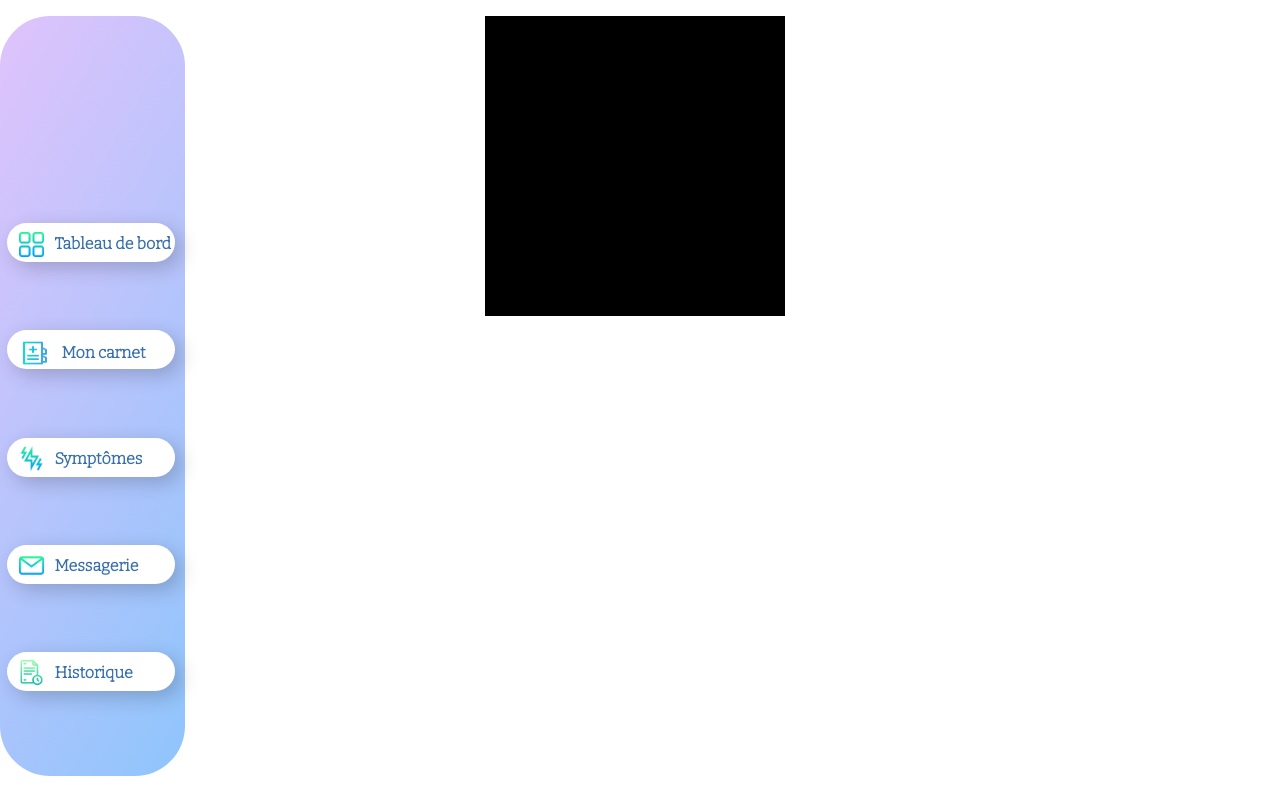
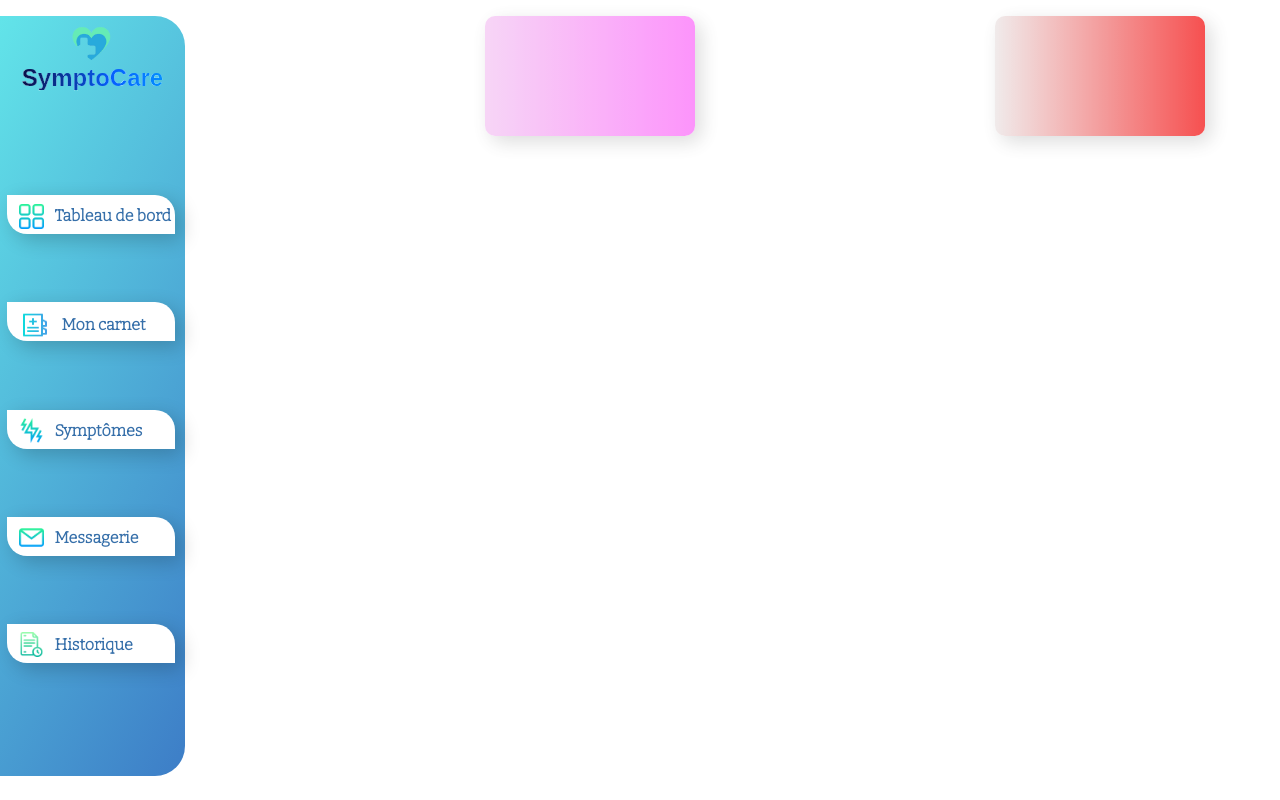
Before and after one commit to Dorian-Guignard/SymptoCare, a React app: page / in a window 1280 px wide. Built offline with nearby package versions, Linux system fonts and the light colour scheme.

Commit message:
tabConstantInterfaceWIP

```diff
--- /dev/null
+++ b/src/components/App/App.css
@@ -0,0 +1,20 @@
+/*Mon fichier app.css*/
+
+.app {
+  max-width: 100%;
+  margin: 1em auto;
+  text-align: center;
+  display: flex;
+}
+
+.container {
+  display: flex;
+  align-items: center;
+  justify-content: space-between; /* Les éléments seront espacés également horizontalement */
+  background-color: #f2f2f2;
+  padding: 20px;
+}
+
+.app.constantTab:nth-child(2) {
+  background: linear-gradient(to right, #ff0000, #ff00ff);
+}
--- a/src/components/App/App.js
+++ b/src/components/App/App.js
@@ -1,15 +1,15 @@
-// == Import
+// Mon fichier App.js
 import  MenuNavigation  from "../MenuNavigation/MenuNavigation.js";
 import ConstantTab from "../ConstantTab/ConstantTab.js";
-import './styles.css';
+import './App.css';
 
 // == Composant
 function App() {
   return (
     <div className="app">
-
       <MenuNavigation />
       <ConstantTab />
+      <ConstantTab isSecond />
     </div>
   );
 }
--- a/src/components/App/styles.css
+++ /dev/null
@@ -1,6 +0,0 @@
-.app {
-  max-width: 100%;
-  margin: 1em auto;
-  text-align: center;
-  display: flex;
-}
--- a/src/components/ConstantTab/ConstantTab.css
+++ b/src/components/ConstantTab/ConstantTab.css
@@ -1,6 +1,20 @@
+/* Mon fichier ConstantTab.css */
+
+.constantTab.secondTab {
+  background: linear-gradient(to right, #ebe3e3, #f30707); /* Couleur de fond personnalisée pour la deuxième instance de ConstantTab */
+}
+
 .constantTab{
-  height: 300px;
-  width: 300px;
-  background-color: black;
+  height: 120px;
+  width: 210px;
   margin-left: 300px;
+  border-radius: 10px;
+background: linear-gradient(to right, #f4c4f3, #fc67fa);
+opacity: 0.7;
+box-shadow: 6px 6px 20px rgba(0, 0, 0, 0.2);
 }
+
+
+.constantTab:hover{
+  box-shadow: 6px 6px 20px rgba(92, 88, 88, 0.9);
+}
--- a/src/components/ConstantTab/ConstantTab.js
+++ b/src/components/ConstantTab/ConstantTab.js
@@ -1,12 +1,12 @@
+//Mon fichier ConstantTab.js
+
+import React from "react";
 import "./ConstantTab.css";
 
-function ConstantTab(){
+function ConstantTab({ isSecond }) {
+  const tabClass = isSecond ? "secondTab" : "";
 
-  return(
-  <div>
-  <div className="constantTab"></div>
-  </div>
-  )
+  return <div className={`constantTab ${tabClass}`}></div>;
 }
 
 export default ConstantTab;
--- a/src/components/MenuNavigation/MenuNavigation.css
+++ b/src/components/MenuNavigation/MenuNavigation.css
@@ -2,12 +2,15 @@
 padding: 4%;
 width: 185px;
 height: 95vh;
-background-image: linear-gradient(120deg, #e0c3fc 0%, #8ec5fc 100%);
-border-radius: 50px;
+background-image: linear-gradient(120deg, #62e4e9 0%, #3d7dc7 100%);
+border-top-left-radius: 0px;
+border-top-right-radius: 30px;
+border-bottom-left-radius: 0px;
+border-bottom-right-radius: 30px;
 }
 
 #navTabUl{
- margin-top: 200px;
+ margin-top: 105px;
 }
 
 .navTab{
@@ -23,10 +26,10 @@ font-family: 'Bitter', serif;
 font-weight:bolder;
 transition: color 0.4s;
 
-border-top-left-radius: 30px;
-border-top-right-radius: 30px;
-border-bottom-left-radius: 30px;
-border-bottom-right-radius: 30px;
+border-top-left-radius: 0px;
+border-top-right-radius: 20px;
+border-bottom-left-radius: 20px;
+border-bottom-right-radius: 0px;
 
 box-shadow: 6px 6px 20px rgba(0, 0, 0, 0.2);
 }
@@ -56,3 +59,22 @@ box-shadow: 6px 6px 20px rgba(0, 0, 0, 0.2);
 color: #ffffff;
 background-color: rgba(255, 255, 255, .15);
 }
+
+.icon.symptoCareLogo{
+width: 40px;
+height: 40px;
+
+}
+
+.mainTitle{
+font-weight:bolder;
+text-shadow: rgb(85, 83, 81) 1px 15 5px;
+background: linear-gradient(to left, rgb(2, 97, 240), rgb(6, 1, 26));
+background-clip: text;
+ -webkit-background-clip: text;
+ -webkit-text-fill-color: transparent;
+ -webkit-text-stroke-width: 0.2px;
+ -webkit-text-stroke-color: rgb(164, 188, 189);
+font-size: x-large;
+filter: brightness(1.60);
+}
--- a/src/components/MenuNavigation/MenuNavigation.js
+++ b/src/components/MenuNavigation/MenuNavigation.js
@@ -4,6 +4,14 @@ function MenuNavigation(){
 return (
   <div className="MenuNavigation">
     <div className="sideFlap">
+      <div id="title">
+        <img
+          src="/icons/LogoSymptoCare-removebg-preview.png"
+          alt="Image"
+          className="icon symptoCareLogo"
+        />
+        <h1 className="mainTitle">SymptoCare</h1>
+      </div>
       <div id="navTabUl">
         <ul>
           <li className="navTab">
```
Also changed, not shown: public/icons/LogoSymptoCare-removebg-preview.png (added).
